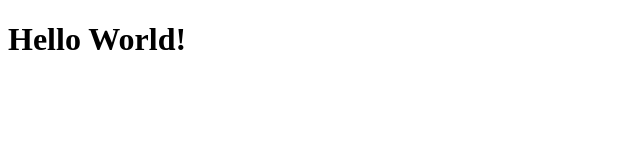
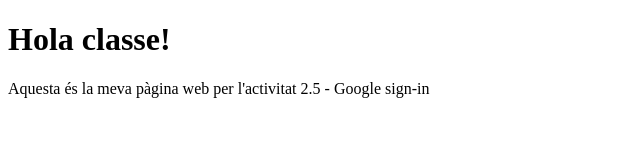
Before and after one commit to joma280-glitch/exsjoma280, a plain HTML site: page index.html in a window 1280 px wide. Shown: the whole page, without its empty margins (0-640 px from the left). Drawn offline with Linux system fonts and the light colour scheme.

Commit message:
canvis index.html

```diff
--- a/index.html
+++ b/index.html
@@ -3,9 +3,10 @@
 <head>
     <meta charset="UTF-8">
     <meta name="viewport" content="width=device-width, initial-scale=1.0">
-    <title>Hello World</title>
+    <title>EXS Joma280</title>
 </head>
 <body>
-    <h1>Hello World!</h1>
+    <h1>Hola classe!</h1>
+    <p>Aquesta és la meva pàgina web per l'activitat 2.5 - Google sign-in</p>
 </body>
 </html>
```
